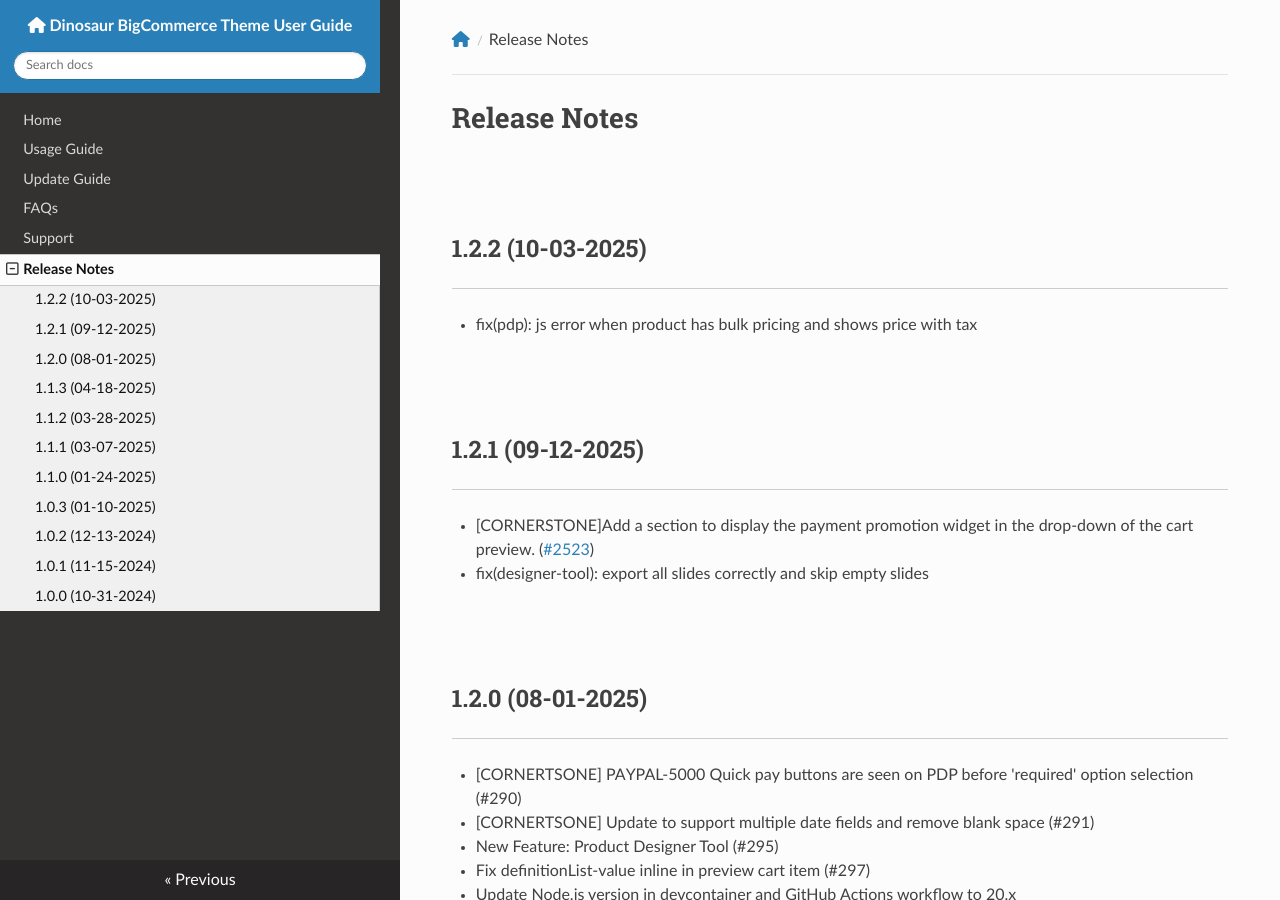
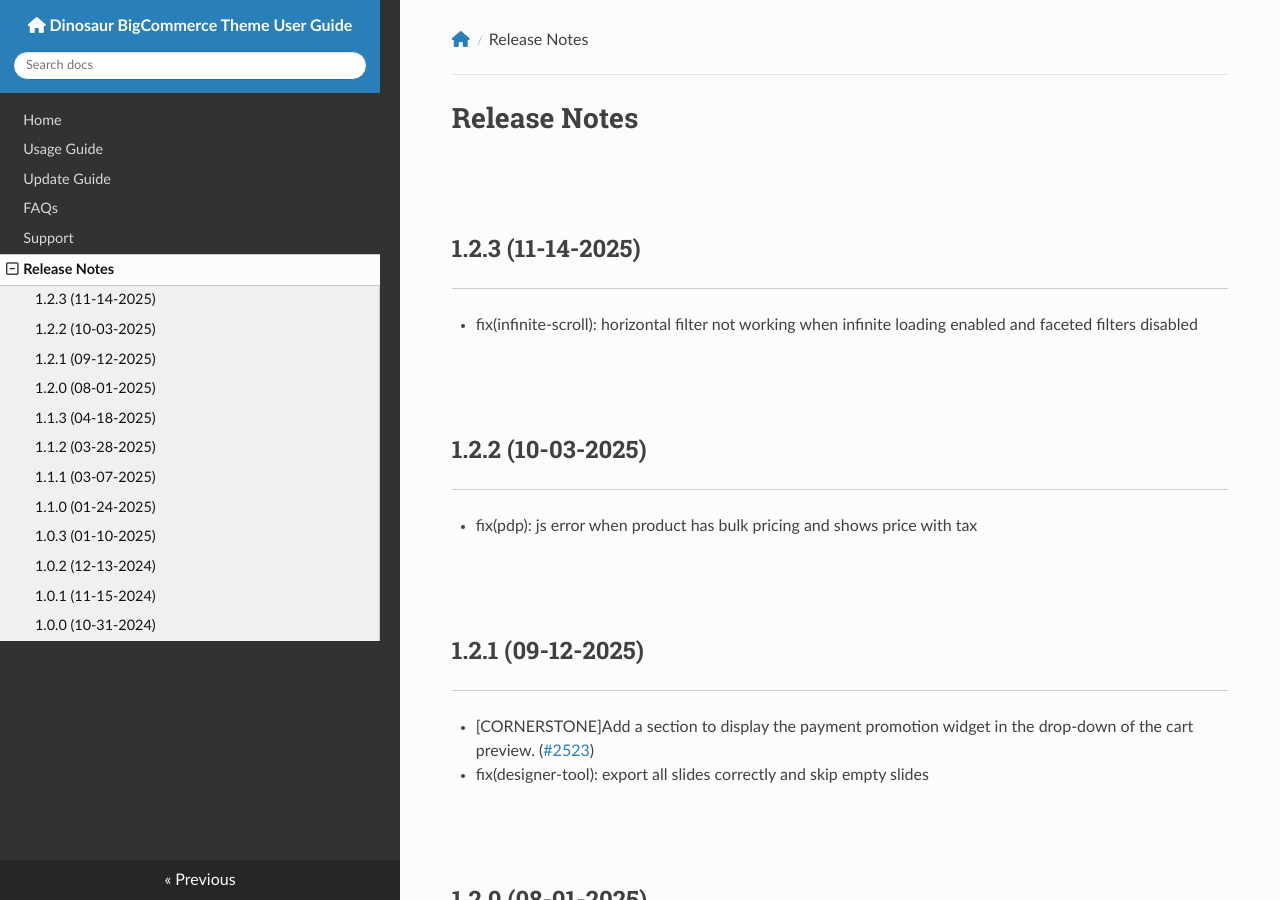
Before and after one commit to allcommerce/bc-Dinosaur-doc, an MkDocs documentation site: the page built from docs/changelog.md, in a window 1280 px wide and 900 px high. Built offline with MkDocs 1.6.1, drawn with Linux system fonts in a browser that asks for light colours; nearby versions of some CDN libraries.

Commit message:
Update changelog for version 1.2.3, addressing the issue with horizontal filter in infinite scroll.

```diff
--- a/docs/changelog.md
+++ b/docs/changelog.md
@@ -1,4 +1,7 @@
 # Release Notes
+
+## 1.2.3 (11-14-2025)
+- fix(infinite-scroll): horizontal filter not working when infinite loading enabled and faceted filters disabled
 
 ## 1.2.2 (10-03-2025)
 - fix(pdp): js error when product has bulk pricing and shows price with tax
```
